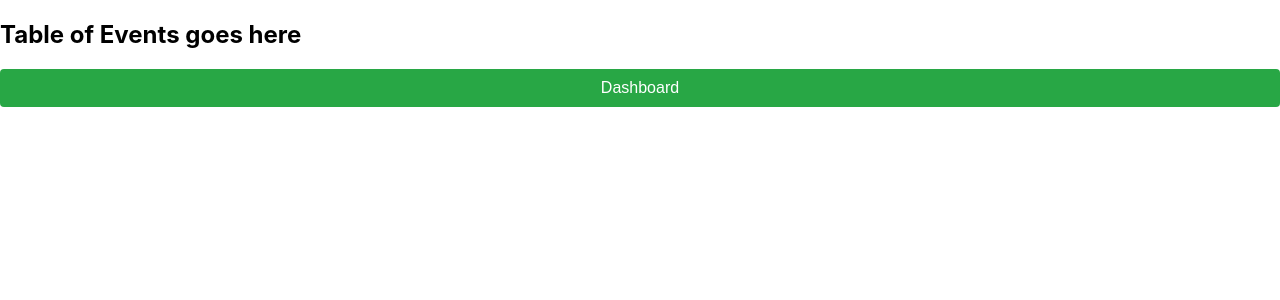
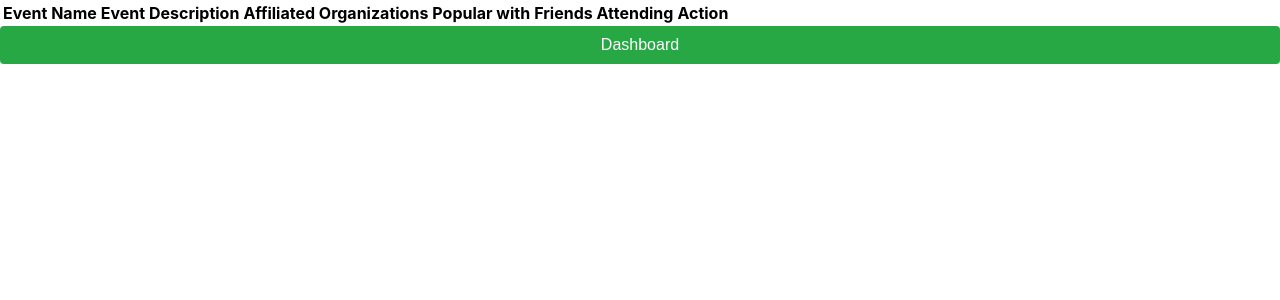
Before and after one commit to HikaruKurusu/111Project, a React (Create React App) app in the folder 111project/: page /events in a window 1280 px wide. Shown: the top 300 px of the page. Built offline with nearby package versions, Linux system fonts and the light colour scheme.

Commit message:
added tables to pages, still no styling

```diff
--- a/111project/src/pages/Clubs.jsx
+++ b/111project/src/pages/Clubs.jsx
@@ -6,7 +6,17 @@ function Clubs() {
 
     return (
         <div>
-            <h2>Table of Clubs goes here</h2>
+            <div>
+                <table className="clubs-table">
+                    <thead>
+                        <tr>
+                            <th>Club Name</th>
+                            <th>Club Description</th>
+                            <th>Action</th>
+                        </tr>
+                    </thead>
+                </table>
+            </div>
             <button onClick={() => navigate("/dashboard")}>Dashboard</button>
         </div>
     );
--- a/111project/src/pages/Dashboard.jsx
+++ b/111project/src/pages/Dashboard.jsx
@@ -10,6 +10,18 @@ function Dashboard() {
             <h2>Welcome to the Dashboard</h2>
             <p>You are logged in!</p>
             <div>
+                <table className="friends-table">
+                    <thead>
+                        <tr>
+                            <th>Friend Name</th>
+                            <th>Phone Number</th>
+                            <th>Email</th>
+                            <th>Action</th>
+                        </tr>
+                    </thead>
+                </table>
+            </div>
+            <div>
                 <button onClick={() => navigate("/volunteer")}>Volunteer</button>
                 <button onClick={() => navigate("/clubs")}>Clubs</button>
                 <button onClick={() => navigate("/events")}>Events</button>
--- a/111project/src/pages/Events.jsx
+++ b/111project/src/pages/Events.jsx
@@ -6,7 +6,20 @@ function Events() {
 
     return (
         <div>
-            <h2>Table of Events goes here</h2>
+            <div>
+                <table className="events-table">
+                    <thead>
+                        <tr>
+                            <th>Event Name</th>
+                            <th>Event Description</th>
+                            <th>Affiliated Organizations</th>
+                            <th>Popular with</th>
+                            <th>Friends Attending</th>
+                            <th>Action</th>
+                        </tr>
+                    </thead>
+                </table>
+            </div>
             <button onClick={() => navigate("/dashboard")}>Dashboard</button>
         </div>
     );
--- a/111project/src/pages/FriendGroups.jsx
+++ b/111project/src/pages/FriendGroups.jsx
@@ -7,7 +7,17 @@ function FriendGroups() {
 
     return (
         <div>
-            <h2>Table of Friend groups goes here</h2>
+            <div>
+                <table className="friendGroups-table">
+                    <thead>
+                        <tr>
+                            <th>Friend Group Name</th>
+                            <th>Friend Group Members</th>
+                            <th>Action</th>
+                        </tr>
+                    </thead>
+                </table>
+            </div>
             <button onClick={() => navigate("/dashboard")}>Dashboard</button>
         </div>
     );
--- a/111project/src/pages/InterestGroups.jsx
+++ b/111project/src/pages/InterestGroups.jsx
@@ -6,7 +6,17 @@ function InterestGroups() {
 
     return (
         <div>
-            <h2>Table of Interest groups goes here</h2>
+            <div>
+                <table className="interestGroups-table">
+                    <thead>
+                        <tr>
+                            <th>Interest Group Name</th>
+                            <th>Interest Group Description</th>
+                            <th>Action</th>
+                        </tr>
+                    </thead>
+                </table>
+            </div>
             <button onClick={() => navigate("/dashboard")}>Dashboard</button>
         </div>
     );
--- a/111project/src/pages/Volunteer.jsx
+++ b/111project/src/pages/Volunteer.jsx
@@ -7,7 +7,17 @@ function Volunteer() {
 
     return (
         <div>
-            <h2>Table of Events goes here</h2>
+            <div>
+                <table className="eventsForVolunteers-table">
+                    <thead>
+                        <tr>
+                            <th>Event Name</th>
+                            <th>Event Description</th>
+                            <th>Action</th>
+                        </tr>
+                    </thead>
+                </table>
+            </div>
             <button onClick={() => navigate("/dashboard")}>Dashboard</button>
         </div>
     );
```
